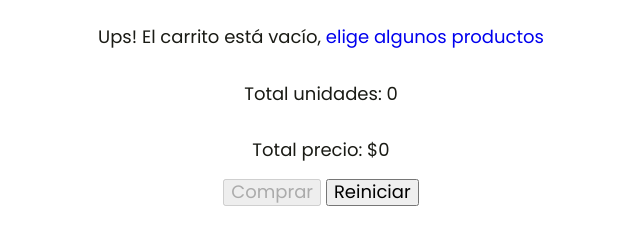
After one commit to FernandoJoachin/tienda-libros-app-web, a PHP site: page /tienda-libros-app-web/carrito.php in a window 1280 px wide. The commit adds this page. Shown: the part 136-379 px from the top of the page, without its empty margins (319-959 px from the left). Run offline with PHP 8.4, Linux system fonts and the light colour scheme; the visitor is signed in with stand-in values (Sample User, id 1); data that the repository does not hold is empty; some libraries are stand-ins or nearby versions.

Commit message:
Actualización Barra de Navegación
Para Integración con el Carrito de Compras

```diff
--- a/build/css/app.css
+++ b/build/css/app.css
@@ -436,6 +436,14 @@ h3 {
     padding: auto;
   }
 }
+.header__iconos-enlace {
+  color: black;
+  transition: 0.25s;
+}
+.header__iconos-enlace:hover {
+  color: #C5801A;
+  transition: 0.25s;
+}
 
 .fa-solid.fa-circle-user {
   cursor: pointer;
@@ -513,6 +521,11 @@ h3 {
 .navegacion__enlace {
   font-weight: bold;
   color: #1a1b15;
+  transition: 0.5s;
+}
+.navegacion__enlace:hover {
+  color: #C5801A;
+  transition: 0.5s;
 }
 .navegacion__enlace--active {
   font-weight: bold;
@@ -1088,6 +1101,21 @@ main {
   display: block;
 }
 
+.carrito {
+  display: flex;
+  flex-direction: column;
+  align-items: center;
+}
+.carrito__contenedor {
+  display: flex;
+  flex-direction: column;
+  align-items: center;
+}
+.carrito__totales {
+  display: flex;
+  flex-direction: column;
+  align-items: center;
+}
 .login {
   position: relative;
   margin: 0;
--- /dev/null
+++ b/carrito.php
@@ -0,0 +1,29 @@
+<?php
+    include __DIR__ ."/template/header.php";
+?>
+<?php
+/*
+    $heroTitle = 'Carrito de Compras';
+    include __DIR__ ."/template/hero.php";
+*/
+?>
+
+<main class="carrito">
+    <div class="carrito__contenedor">
+        <p id="carrito-vacio">Ups! El carrito está vacío, <a href="catalogo.php">elige algunos productos</a></p>
+        <section id="cart-container">
+        </section>
+        <section id="totales" class="carrito__totales">
+            <p>Total unidades: <span id="cantidad">0</span></p>
+            <p>Total precio: $<span id="precio">0</span></p>
+            <div>
+                <button disabled>Comprar</button>
+                <button id="reiniciar">Reiniciar</button>
+            </div>
+        </section>
+    </div>
+</main>
+
+<?php
+    include __DIR__ ."/template/footer.php";
+?>
--- /dev/null
+++ b/src/scss/ui/_carrito.scss
@@ -0,0 +1,39 @@
+@use "base/variables" as vr;
+@use "base/mixins" as mxn;
+
+.carrito {
+
+    display: flex;
+    flex-direction: column;
+    align-items: center;
+
+    &__contenedor {
+
+        display: flex;
+        flex-direction: column;
+        align-items: center;
+
+        @include mxn.tablet{
+
+        }
+
+        @include mxn.desktop {
+
+        }
+    }
+
+    &__totales {
+
+        display: flex;
+        flex-direction: column;
+        align-items: center;
+
+        @include mxn.tablet{
+
+        }
+
+        @include mxn.desktop {
+
+        }
+    }
+}
--- a/src/scss/ui/_header.scss
+++ b/src/scss/ui/_header.scss
@@ -63,6 +63,17 @@
         }
     }
 
+    &__iconos-enlace {
+
+        color: black;
+        transition: 0.25s;
+
+        &:hover {
+            color: vr.$primario;
+            transition: 0.25s;
+        }
+    }
+
 }
 
 .fa-solid.fa-circle-user {
--- a/src/scss/ui/_index.scss
+++ b/src/scss/ui/_index.scss
@@ -7,3 +7,4 @@
 @forward 'hero';
 @forward 'catalogo';
 @forward "dropdown";
+@forward "carrito";
--- a/src/scss/ui/_navegacion.scss
+++ b/src/scss/ui/_navegacion.scss
@@ -16,6 +16,12 @@
     &__enlace{
         font-weight: bold;
         color: vr.$negro;
+        transition: 0.5s;
+
+        &:hover {
+            color: vr.$primario;
+            transition: 0.5s;
+        }
 
         &--active{
             font-weight: bold;
--- a/template/header.php
+++ b/template/header.php
@@ -42,9 +42,9 @@
                 </nav>
 
                 <div class="header__iconos">
-                    <i class="fa-solid fa-cart-shopping"></i>
+                    <a href="carrito.php" class="header__iconos-enlace"><i class="fa-solid fa-cart-shopping"></i></a>
                     <div class="header__usuario">
-                        <i class="fa-solid fa-circle-user"></i>
+                        <i class="fa-solid fa-circle-user header__iconos-enlace"></i>
                         <div class="dropwdown">
                             <ul class="dropwdown__contenido">
                                 <li class="dropwdown__elemento">
```
Also changed, not shown: 1 other file.
